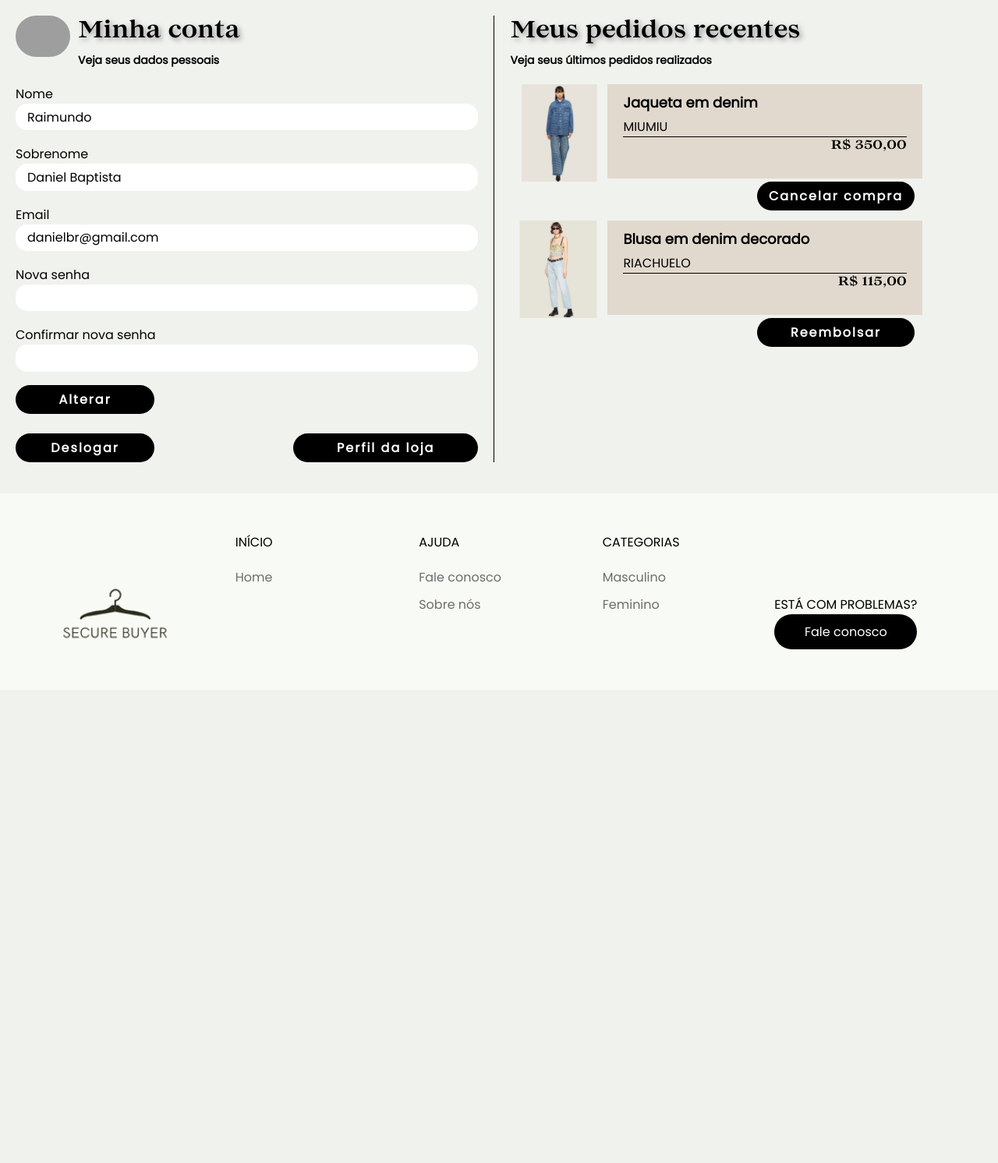
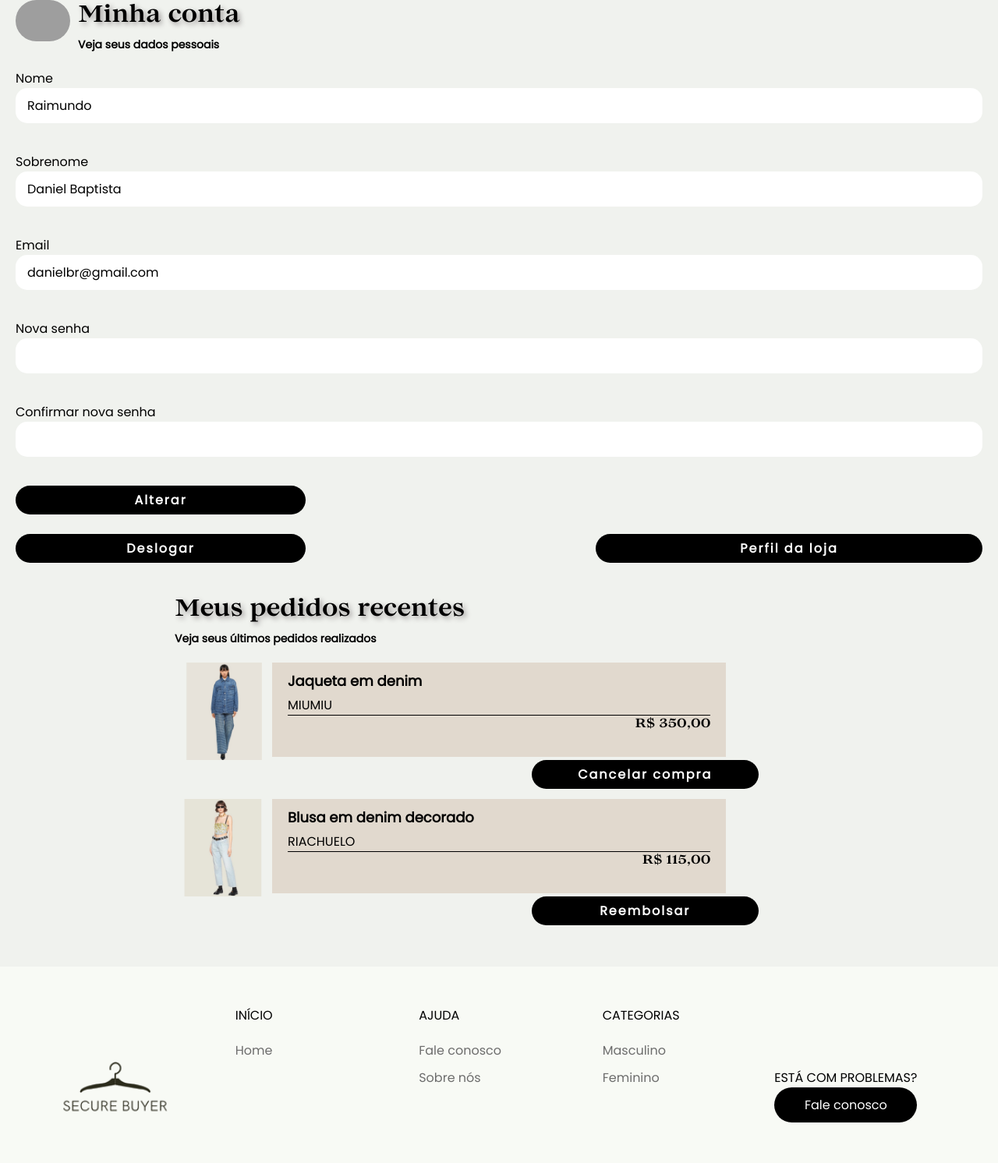
Before and after one commit to Angreen1623/Secure-Buyer, a PHP site: page /conteudos/perfil-padrao.php in a window 1280 px wide. Shown: the part 171-1663 px from the top of the page at 78% size. Before the commit the page ends 1004 px from the top, so only its background shows below. Run offline with PHP 8.4, Linux system fonts and the light colour scheme; data comes from the database, SQL or seed files in the repository; data that the repository does not hold is empty; grey boxes are pictures that could not be loaded.

Commit message:
embelezando

```diff
--- a/conteudos/css/perfil-padrao.css
+++ b/conteudos/css/perfil-padrao.css
@@ -1,8 +1,9 @@
 .meuperfil{
+    margin-top: 20px;
+    margin-right: 20px;
     margin-left: 20px;
-    margin-right: 20px;
-    margin-top: 20px;
-    display: inline-flex;
+    display: inline-grid;
+    grid-template-columns: repeat(2,1fr);
 }
 
 .meuperfil-dados{
@@ -185,3 +186,36 @@
     margin-top: 5px;
     font-weight: bold;
 }
+
+@media (max-width:1360px){
+    .meuperfil{
+      grid-template-columns: repeat(1,1fr);
+      margin-left: 0px;
+      margin-right: 0px;
+      margin-top: 0px;
+      width: 100%;
+    }
+
+    .meuperfil-dados{
+        border-right: 0px solid #000;
+        display: flex;
+        flex-direction: column;
+        align-items: stretch;
+        width: 100%;
+        padding: 0px 20px 40px 20px;
+    }
+
+    .pedidos{
+        display: flex;
+        flex-direction: column;
+        align-items: center;
+        width: 100%;
+        padding: 0px 20px 0px 20px;
+        margin: 0px;
+        width: 100%;
+    }
+    .pedidos .pedidos-box {
+        width: 65vw;
+    }
+
+}
--- a/conteudos/css/telaanun.css
+++ b/conteudos/css/telaanun.css
@@ -78,6 +78,8 @@
     height: 420px;
     overflow: hidden;
 
+    box-shadow: 0px 0px 6px 3px #00000075;
+
     display: flex;
     justify-content: center;
   }
--- a/conteudos/perfil-padrao.php
+++ b/conteudos/perfil-padrao.php
@@ -172,7 +172,6 @@
         ?>
           <!--fim do php para preencher os campos e alterar-->
 
-
             <div class="pedidos">
                 <div class="pedidos-box">
                     <div class="group">
```
Also changed, not shown: conteudos/css/novidades.css (+9 -0 lines), conteudos/img/addprod.png, conteudos/img/nova-foto.png.
